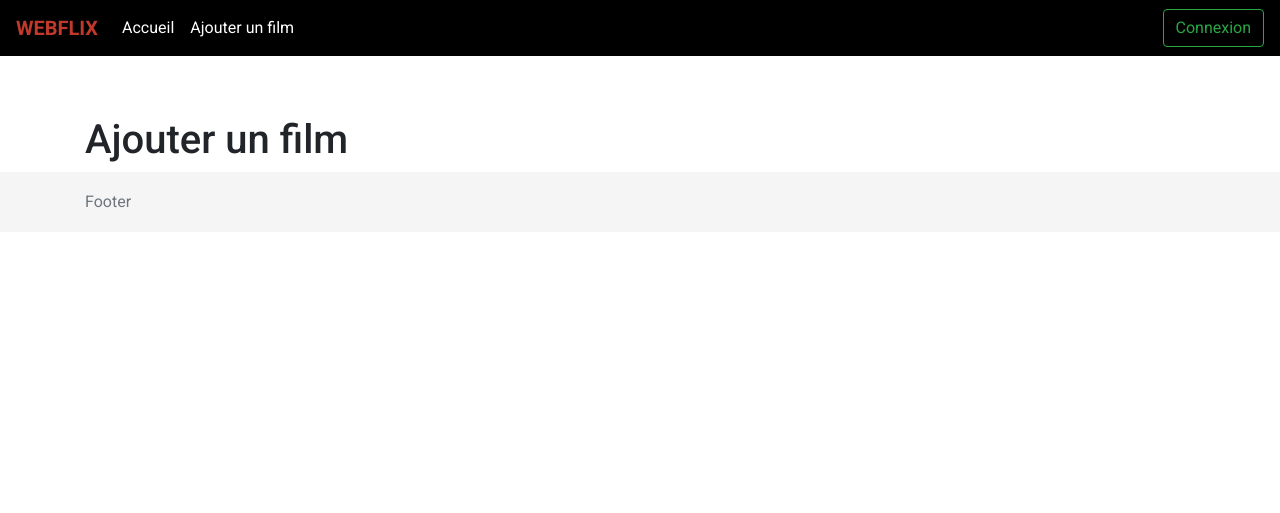
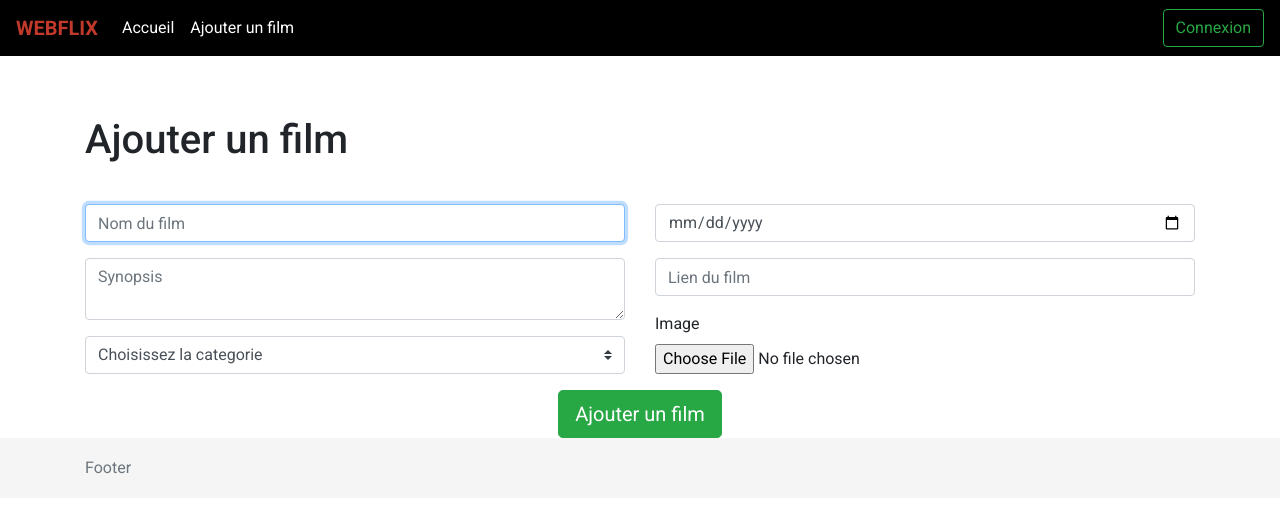
Before and after one commit to clyde-ponteville/webflix, a PHP site: page /movie_add.php in a window 1280 px wide. Shown: the top 513 px of the page. Run offline with PHP 8.4, Linux system fonts and the light colour scheme; data comes from the database, SQL or seed files in the repository.

Commit message:
front add movies

```diff
--- a/assets/css/style.css
+++ b/assets/css/style.css
@@ -79,11 +79,20 @@ p{
     margin-left: -1.2rem;
 }
 
+/*-------Movies add------------------*/
+
+.add_movie{
+    margin-top: 2.5rem;
+    justify-content: center;
+    padding: 0;
+}
+
+.add_movie label + input, textarea{
+    margin-bottom: 1rem;
+}
 
 
-
-
-
+/*------------footer-----------------*/
 .footer{
     position: sticky;
     bottom: 0;
--- a/movie_add.php
+++ b/movie_add.php
@@ -4,6 +4,43 @@ require_once(__DIR__.'/partials/header.php'); ?>
 
     <main class="container">
         <h1>Ajouter un film</h1>
+        <!--  video-link, cover, date de sorti,-->
+        <form class="row add_movie" enctype="multipart/form-data">
+
+        <div class="col-lg-6 left">
+          <label for="inputTitle" class="sr-only">Nom du film</label>
+          <input type="text" id="inputTitle" class="form-control" placeholder="Nom du film" required autofocus>
+          <label for="inputDesc" class="sr-only">Description</label>
+          <textarea id="inputDesc" class="form-control" placeholder="Synopsis" required></textarea>
+
+          <select class="custom-select" name="category" id="select_category" required>
+            <option selected>Choisissez la categorie</option>
+            <?php
+                $getCategory = $db->query('SELECT * FROM category');
+                $dataCategory = $getCategory->fetchAll();
+
+                foreach ($dataCategory as $category) { ?>
+                    <option value="<?= $category['id'] ?>"><?= ucfirst($category['name']) ?></option>
+                <?php }
+            ?>
+        </select>
+
+        </div>
+        <div class="col-lg-6 right">
+            <label for="inputDate" class="sr-only">Nom du film</label>
+            <input type="date" id="inputDate" class="form-control" placeholder="Date de sortie" required>
+
+            <label for="inputLink" class="sr-only">Lien du film</label>
+            <input type="text" id="inputLink" class="form-control" placeholder="Lien du film" required>
+
+            <label for="img">Image</label>
+            <input name="img" type="file" class="form-control-file">
+
+        </div>
+
+          <button class="btn btn-lg btn-success" type="submit">Ajouter un film</button>
+
+        </form>
     </main>
 
 <?php
```
